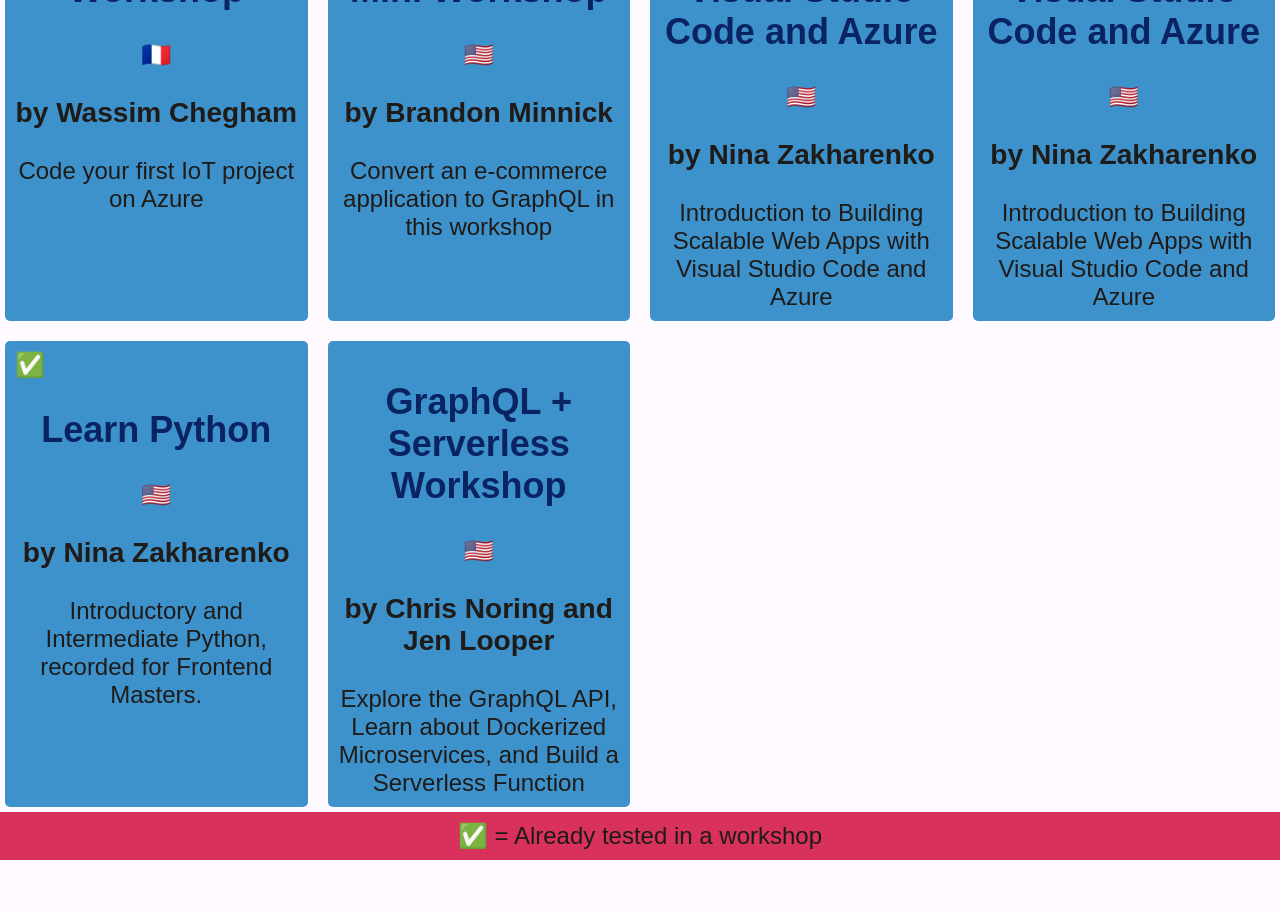
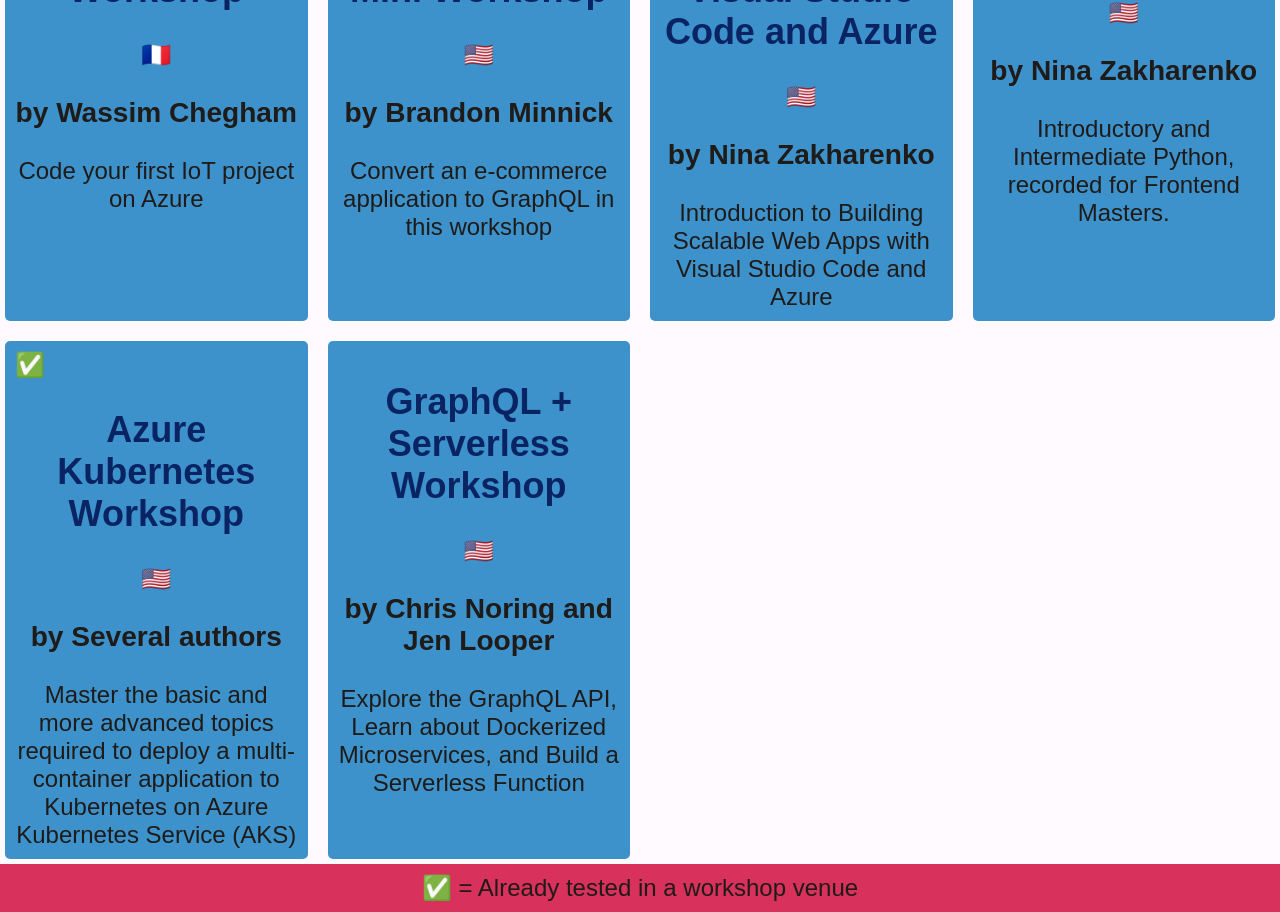
Before and after one commit to jlooper/howdoievendev, a Vue app: page / in a window 1280 px wide. Shown: the part 1240-2152 px from the top of the page. Before the commit the page ends 2100 px from the top, so only its background shows below. Built offline with nearby package versions, Linux system fonts and the light colour scheme.

Commit message:
new workshops

```diff
--- a/src/components/Home.vue
+++ b/src/components/Home.vue
@@ -20,7 +20,7 @@
         <p>{{workshop.blurb}}</p>
       </div>
     </div>
-    <footer>✅ = Already tested in a workshop</footer>
+    <footer>✅ = Already tested in a workshop venue</footer>
   </div>
 </template>
 
@@ -92,20 +92,20 @@ export default {
           language: "🇺🇸"
         },
         {
-          title: "Web Apps with Visual Studio Code and Azure",
-          authors: "Nina Zakharenko",
-          blurb:
-            "Introduction to Building Scalable Web Apps with Visual Studio Code and Azure",
-          link: "https://pycon2019.azurefd.net/",
-          ready: true,
-          language: "🇺🇸"
-        },
-        {
           title: "Learn Python",
           authors: "Nina Zakharenko",
           blurb:
             "Introductory and Intermediate Python, recorded for Frontend Masters.",
           link: "https://www.learnpython.dev/",
+          ready: true,
+          language: "🇺🇸"
+        },
+        {
+          title: "Azure Kubernetes Workshop",
+          authors: "Several authors",
+          blurb:
+            "Master the basic and more advanced topics required to deploy a multi-container application to Kubernetes on Azure Kubernetes Service (AKS)",
+          link: "https://aksworkshop.io/",
           ready: true,
           language: "🇺🇸"
         },
```
